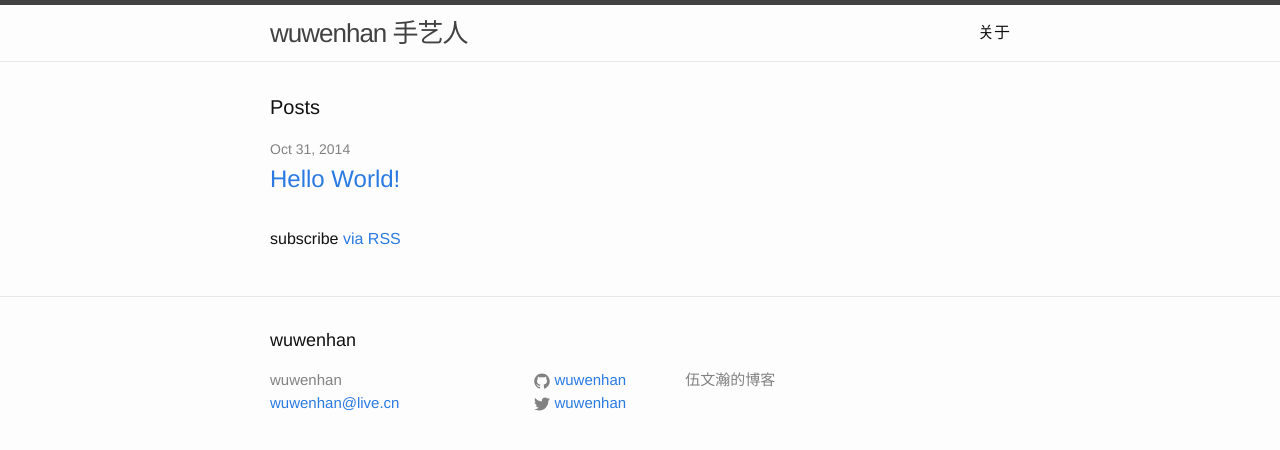
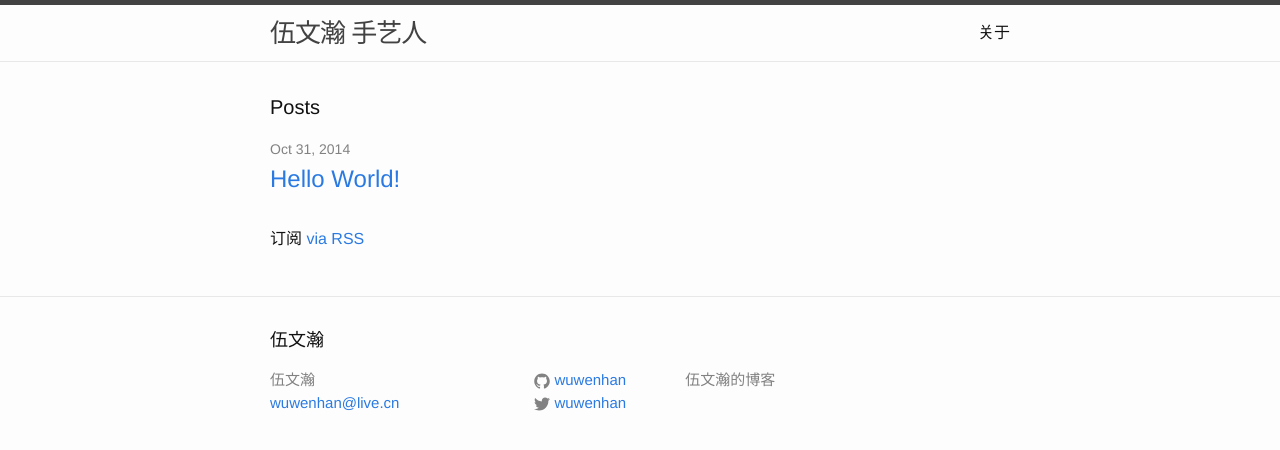
Before and after one commit to wuwenhan/wuwenhan.github.io, a Jekyll site: the page built from index.html, in a window 1280 px wide. Shown: the top 450 px of the page. Built offline with Jekyll 4.4.1, drawn with Linux system fonts in a browser that asks for light colours.

Commit message:
修改细节

```diff
--- a/_config.yml
+++ b/_config.yml
@@ -1,5 +1,5 @@
 # Site settings
-title: wuwenhan
+title: 伍文瀚
 email: wuwenhan@live.cn
 description: > # this means to ignore newlines until "baseurl:"
   伍文瀚的博客
--- a/_posts/2014-10-31-hello-world.markdown
+++ b/_posts/2014-10-31-hello-world.markdown
@@ -1,5 +1,5 @@
 ---
-layout: post
+layout: 文章
 title:  "Hello World!"
 date:   2014-10-31 16:24:46
 categories: wuwenhan update
--- a/index.html
+++ b/index.html
@@ -18,6 +18,6 @@ layout: default
     {% endfor %}
   </ul>
 
-  <p class="rss-subscribe">subscribe <a href="{{ "/feed.xml" | prepend: site.baseurl }}">via RSS</a></p>
+  <p class="rss-subscribe">订阅 <a href="{{ "/feed.xml" | prepend: site.baseurl }}">via RSS</a></p>
 
 </div>
```
